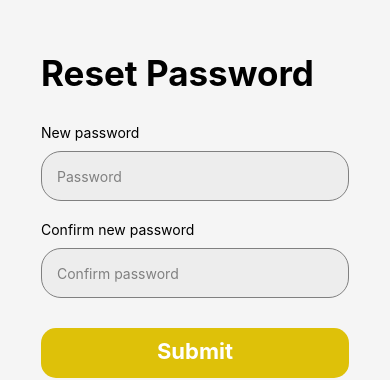
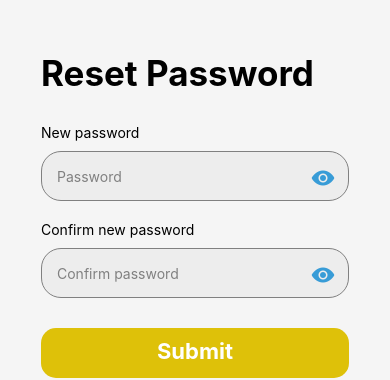
Before and after one commit to puja110/BudgetBuy, a React Native app: screen /ForgotPassword in a window 390 px wide. Shown: the part 207-587 px from the top of the page. Built offline with nearby package versions, Linux system fonts and the light colour scheme.

Commit message:
icons added and state maintained for password visibility

```diff
--- a/Screens/ForgotPassword.js
+++ b/Screens/ForgotPassword.js
@@ -1,4 +1,4 @@
-import React from 'react';
+import React, { useState } from 'react';
 import {
   View,
   Text,
@@ -12,6 +12,9 @@ import Ionicons from '@expo/vector-icons/Ionicons'
 
 export default function ForgotPassword() {
 
+  const [hidePassword, setHidePassword] = useState(true);
+  const [hideConfirmPassword, setHideConfirmPassword] = useState(true);
+
   return (
     <SafeAreaView style={styles.container}>
       <ImageBackground
@@ -22,23 +25,47 @@ export default function ForgotPassword() {
           <View style={styles.inputContainer}>
             <Text style={styles.forgotPasswordText}>Reset Password</Text>
             <Text style={styles.forgotPassworInputTextTitle}>New password</Text>
+            <View style={styles.inputTextContainer}>
               <TextInput
                 style={styles.input}
                 keyboardType="password"
-              secureTextEntry={true}
+                secureTextEntry={hidePassword}
                 placeholder="Password"
                 placeholderTextColor="gray"
                 autoCorrect={false}
               />
+              <TouchableOpacity
+                style={styles.passwordIcon}
+                onPress={() => setHidePassword(!hidePassword)}
+                >
+                <Ionicons
+                  size={24}
+                  color='#389CD7'
+                  name={hidePassword ? 'eye' : 'eye-off'}
+                />
+              </TouchableOpacity>
+            </View>
             <Text style={styles.forgotPassworInputTextTitle}>Confirm new password</Text>
+            <View style={styles.inputTextContainer}>
               <TextInput
                 style={styles.input}
                 keyboardType="password"
-              secureTextEntry={true}
+                secureTextEntry={hideConfirmPassword}
                 placeholder="Confirm password"
                 placeholderTextColor="gray"
                 autoCorrect={false}
               />
+              <TouchableOpacity
+                style={styles.passwordIcon}
+                onPress={() => setHideConfirmPassword(!hideConfirmPassword)}
+                >
+                <Ionicons
+                  size={24}
+                  color='#389CD7'
+                  name={hideConfirmPassword ? 'eye' : 'eye-off'}
+                />
+              </TouchableOpacity>
+            </View>
             <TouchableOpacity style={styles.forgotPasswordButton}>
               <Text style={styles.forgotPasswordButtonText}>Submit</Text>
             </TouchableOpacity>
```
Lines whose indentation alone changed are shown as unchanged.
